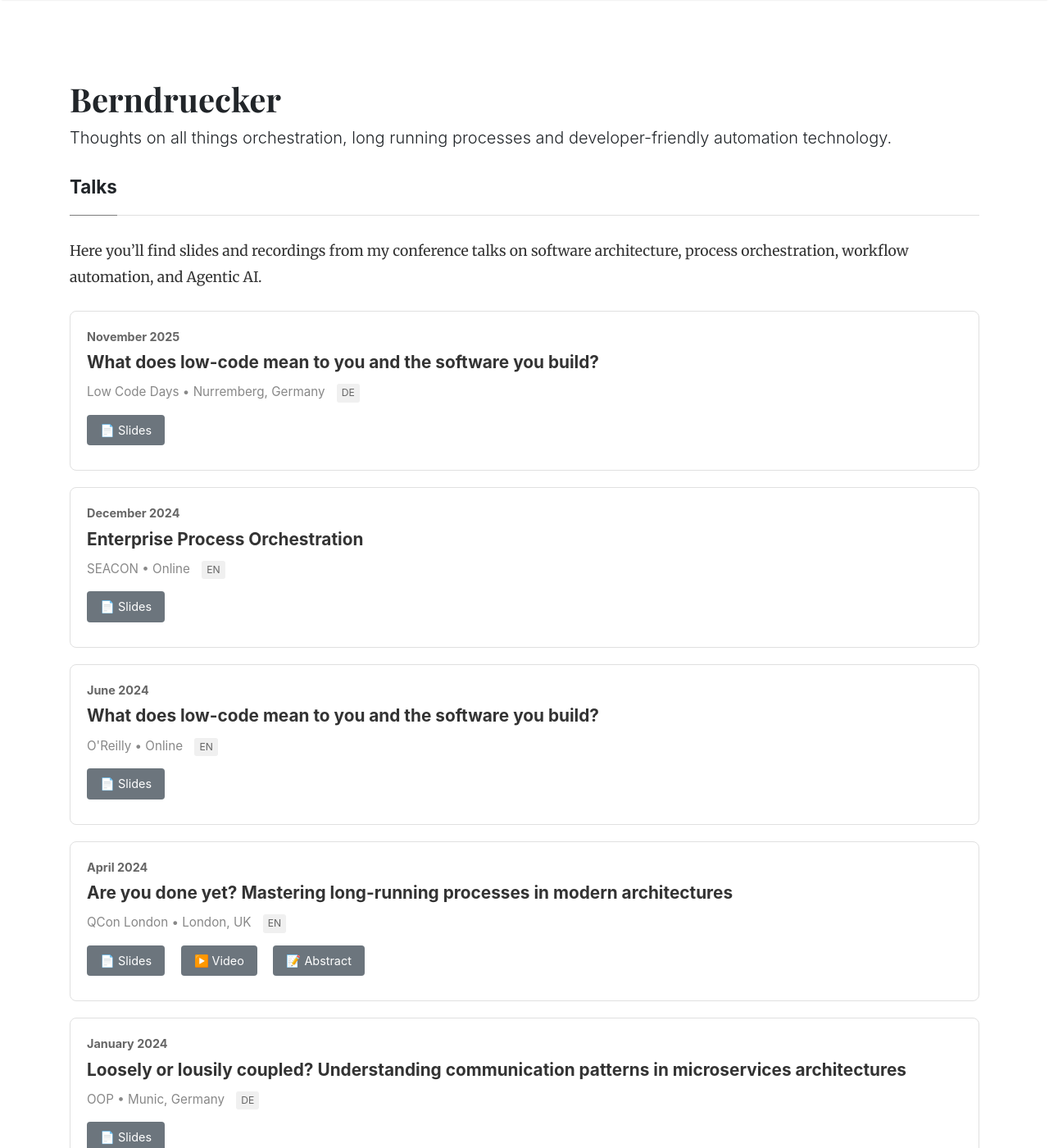
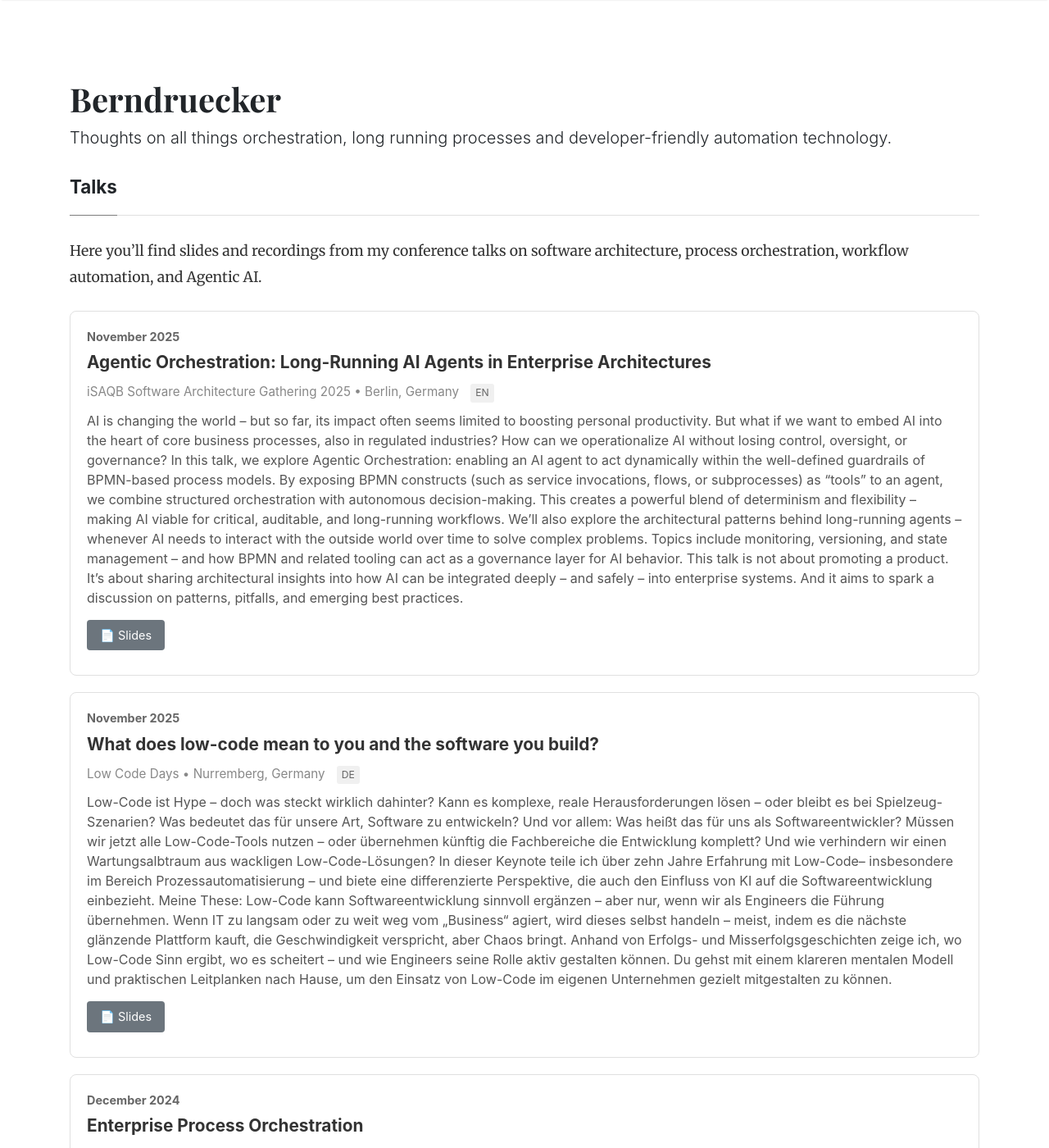
Before and after one commit to berndruecker/berndruecker.io, a Jekyll site: the page built from _pages/talks.md, in a window 1280 px wide and 1400 px high. Shown: the whole window at 82% size. Built offline with Jekyll 4.4.1, drawn with Linux system fonts in a browser that asks for light colours; nearby versions of some CDN libraries; some of the changed text lies outside the part shown.

Commit message:
Added abstracts for new talks

```diff
--- a/_data/talks.yml
+++ b/_data/talks.yml
@@ -1,3 +1,19 @@
+- date: 2025-11-26
+  conference: "iSAQB Software Architecture Gathering 2025"
+  location: Berlin, Germany
+  title: "Agentic Orchestration: Long-Running AI Agents in Enterprise Architectures"
+  slides: /assets/slides/2025-11-26-Agentic-Orchestration-Long-Running-AI-Agents-in-Enterprise-Architectures.pdf
+  video:
+  abstract:
+  description: |
+    AI is changing the world – but so far, its impact often seems limited to boosting personal productivity. But what if we want to embed AI into the heart of core business processes, also in regulated industries? How can we operationalize AI without losing control, oversight, or governance?
+    In this talk, we explore Agentic Orchestration: enabling an AI agent to act dynamically within the well-defined guardrails of BPMN-based process models.
+    By exposing BPMN constructs (such as service invocations, flows, or subprocesses) as “tools” to an agent, we combine structured orchestration with autonomous decision-making. This creates a powerful blend of determinism and flexibility – making AI viable for critical, auditable, and long-running workflows.
+    We’ll also explore the architectural patterns behind long-running agents – whenever AI needs to interact with the outside world over time to solve complex problems. Topics include monitoring, versioning, and state management – and how BPMN and related tooling can act as a governance layer for AI behavior.
+    This talk is not about promoting a product. It’s about sharing architectural insights into how AI can be integrated deeply – and safely – into enterprise systems. And it aims to spark a discussion on patterns, pitfalls, and emerging best practices.
+  code:
+  language: en
+
 - date: 2025-11-18
   conference: "Low Code Days"
   location: Nurremberg, Germany
@@ -5,9 +21,17 @@
   slides: /assets/slides/2025-11-18-What-does-low-code-mean-to-you-and-the-software-you-build.pdf
   video:
   abstract:
-  code:
-  language: de
-  description:
+  description: |
+    Low-Code ist Hype – doch was steckt wirklich dahinter?
+    Kann es komplexe, reale Herausforderungen lösen – oder bleibt es bei Spielzeug-Szenarien?
+    Was bedeutet das für unsere Art, Software zu entwickeln?
+    Und vor allem: Was heißt das für uns als Softwareentwickler?
+    Müssen wir jetzt alle Low-Code-Tools nutzen – oder übernehmen künftig die Fachbereiche die Entwicklung komplett? Und wie verhindern wir einen Wartungsalbtraum aus wackligen Low-Code-Lösungen?
+    In dieser Keynote teile ich über zehn Jahre Erfahrung mit Low-Code– insbesondere im Bereich Prozessautomatisierung – und biete eine differenzierte Perspektive, die auch den Einfluss von KI auf die Softwareentwicklung einbezieht.
+    Meine These: Low-Code kann Softwareentwicklung sinnvoll ergänzen – aber nur, wenn wir als Engineers die Führung übernehmen. Wenn IT zu langsam oder zu weit weg vom „Business“ agiert, wird dieses selbst handeln – meist, indem es die nächste glänzende Plattform kauft, die Geschwindigkeit verspricht, aber Chaos bringt.
+    Anhand von Erfolgs- und Misserfolgsgeschichten zeige ich, wo Low-Code Sinn ergibt, wo es scheitert – und wie Engineers seine Rolle aktiv gestalten können. Du gehst mit einem klareren mentalen Modell und praktischen Leitplanken nach Hause, um den Einsatz von Low-Code im eigenen Unternehmen gezielt mitgestalten zu können.
+  code:
+  language: de
 
 - date: 2024-06-05
   conference: "O'Reilly"
--- a/_layouts/talks.html
+++ b/_layouts/talks.html
@@ -174,8 +174,9 @@ layout: default
                 {% if talk.video and talk.video != "" %}
                 <a href="{{ talk.video }}" target="_blank">▶️ Video</a>
                 {% endif %}
-                {% if talk.abstract and talk.abstract != "" %}
-                <a href="{{ talk.abstract }}" target="_blank">📝 Abstract</a>
+                {% assign conference_link = talk.conference_link | default: talk.abstract %}
+                {% if conference_link and conference_link != "" %}
+                <a href="{{ conference_link }}" target="_blank">🔗 Event Page</a>
                 {% endif %}
                 {% if talk.code and talk.code != "" %}
                 <a href="{{ talk.code }}" target="_blank">💻 Code</a>
```
Also changed, not shown: other parts of _layouts/talks.html (+2 -0 lines), 1 other file.
